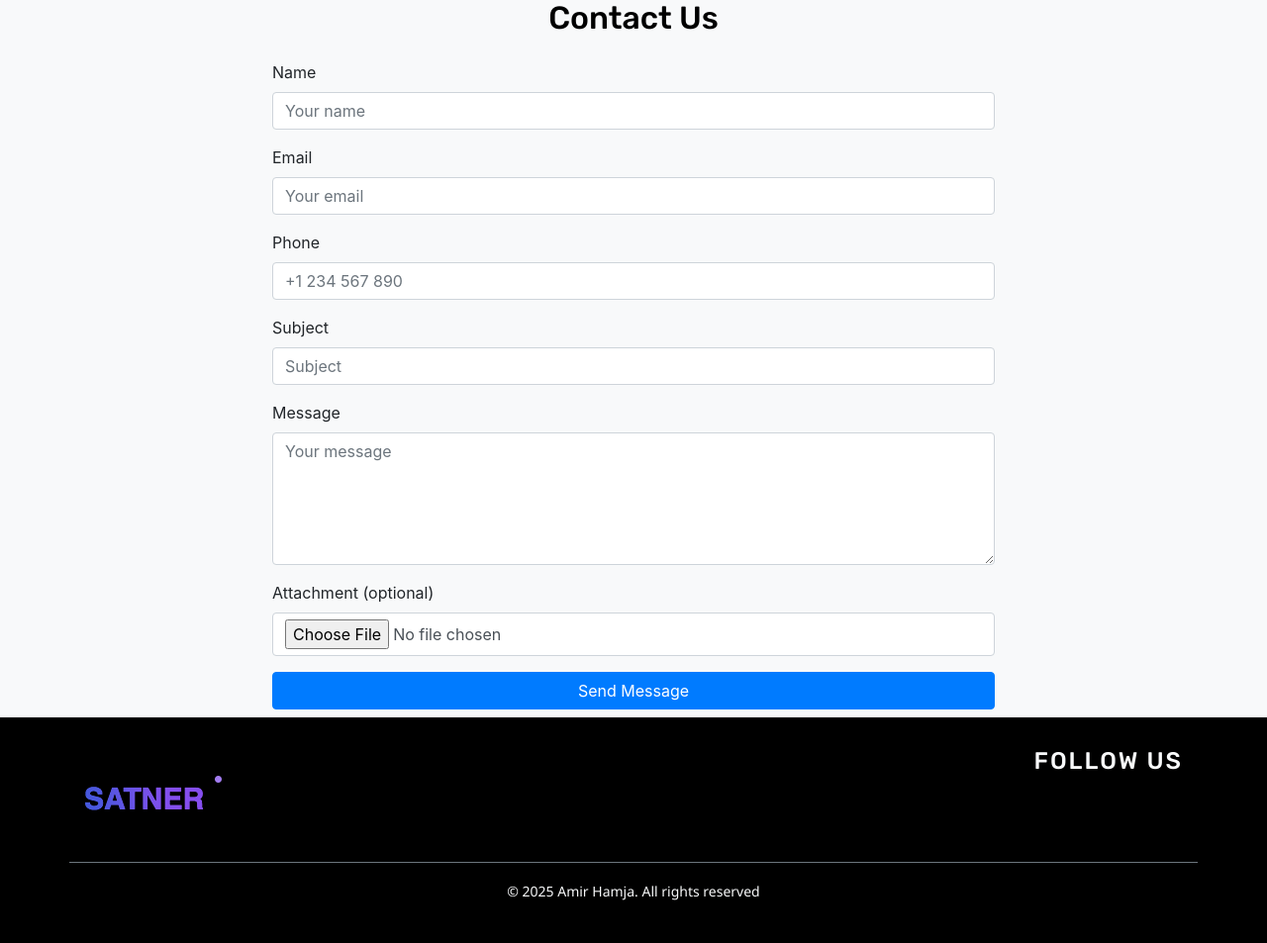
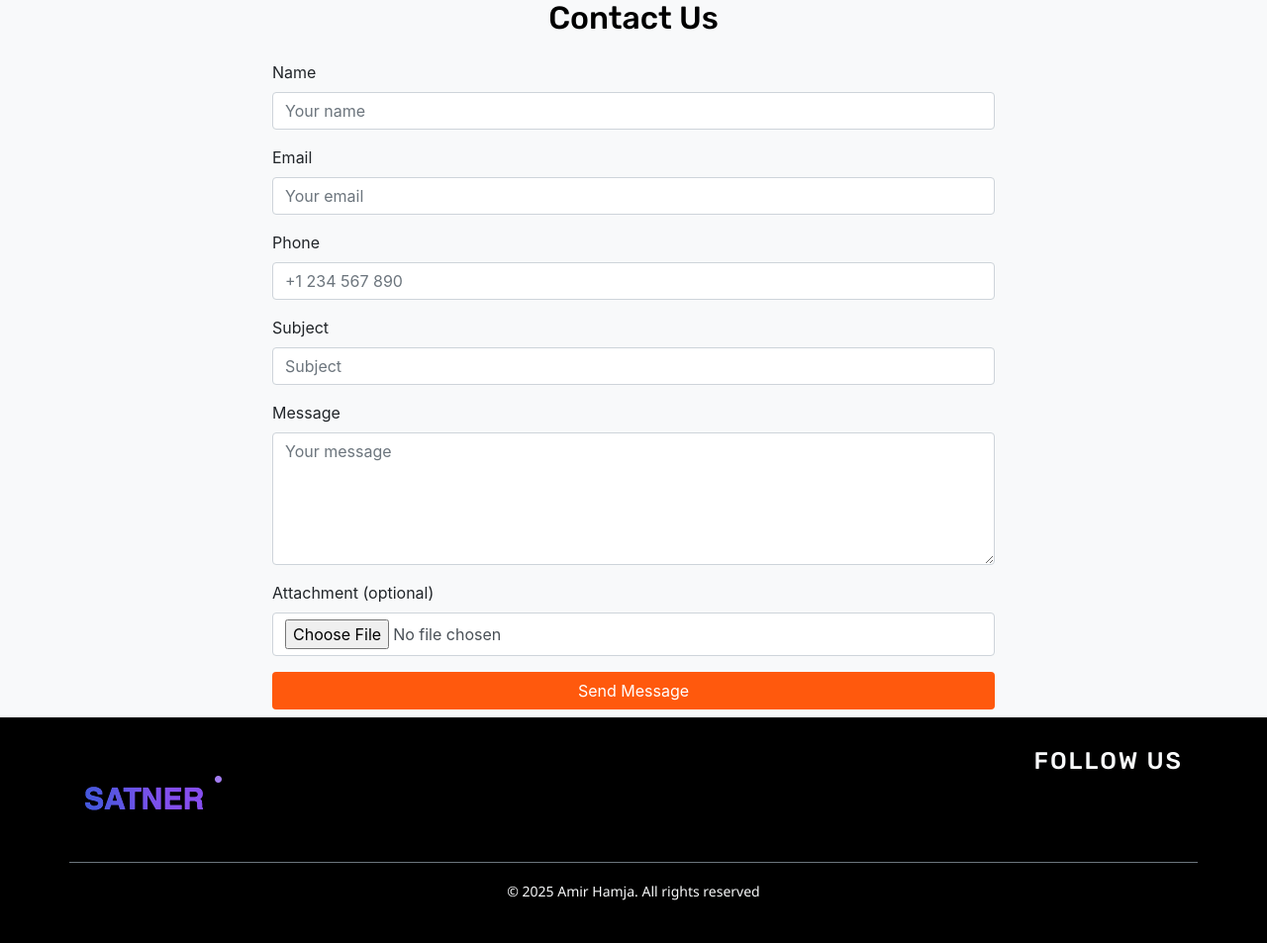
Before and after one commit to amirhamjacse/GraphicsAgenci, a Django app: page /contact/ in a window 1280 px wide. Shown: the part 2147-3100 px from the top of the page at 99% size. Run offline with Django 4.2, Linux system fonts and the light colour scheme; parts of the project's set-up code (start-up, migrations or seed data) failed here and were passed over; some libraries are stand-ins or nearby versions.

Commit message:
update color

```diff
--- a/landingpage/templates/index3.html
+++ b/landingpage/templates/index3.html
@@ -725,7 +725,7 @@ input[type="file"].form-control-file:focus {
 			  <input type="file" name="attachment" class="form-control-file">
 			</div>
 
-			<button type="submit" class="btn btn-primary btn-block">Send Message</button>
+			<button type="submit" style="background-color:#ff590d; color:#fff" class="btn btn btn-block">Send Message</button>
 		  </form>
 		</div>
 	  </div>
```
